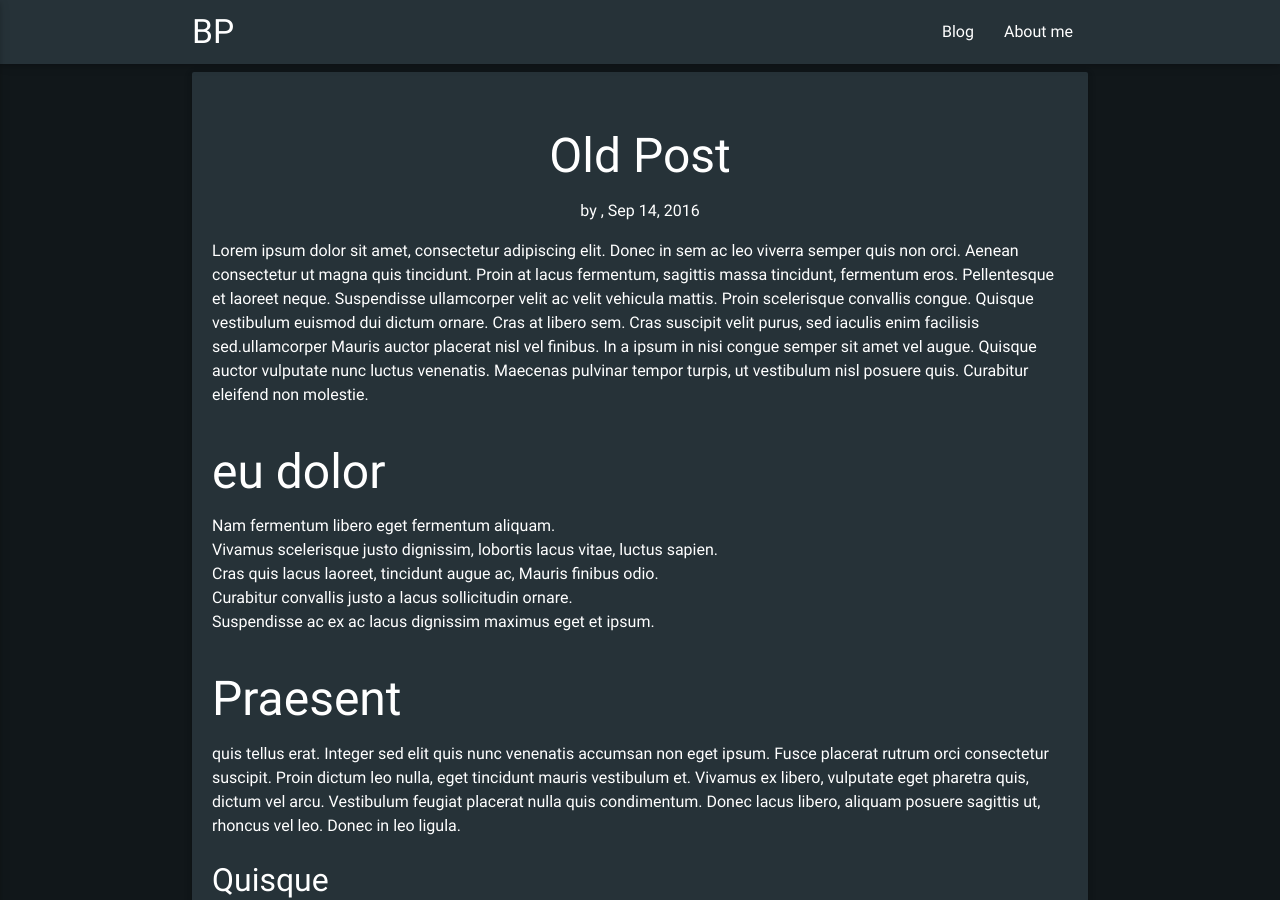
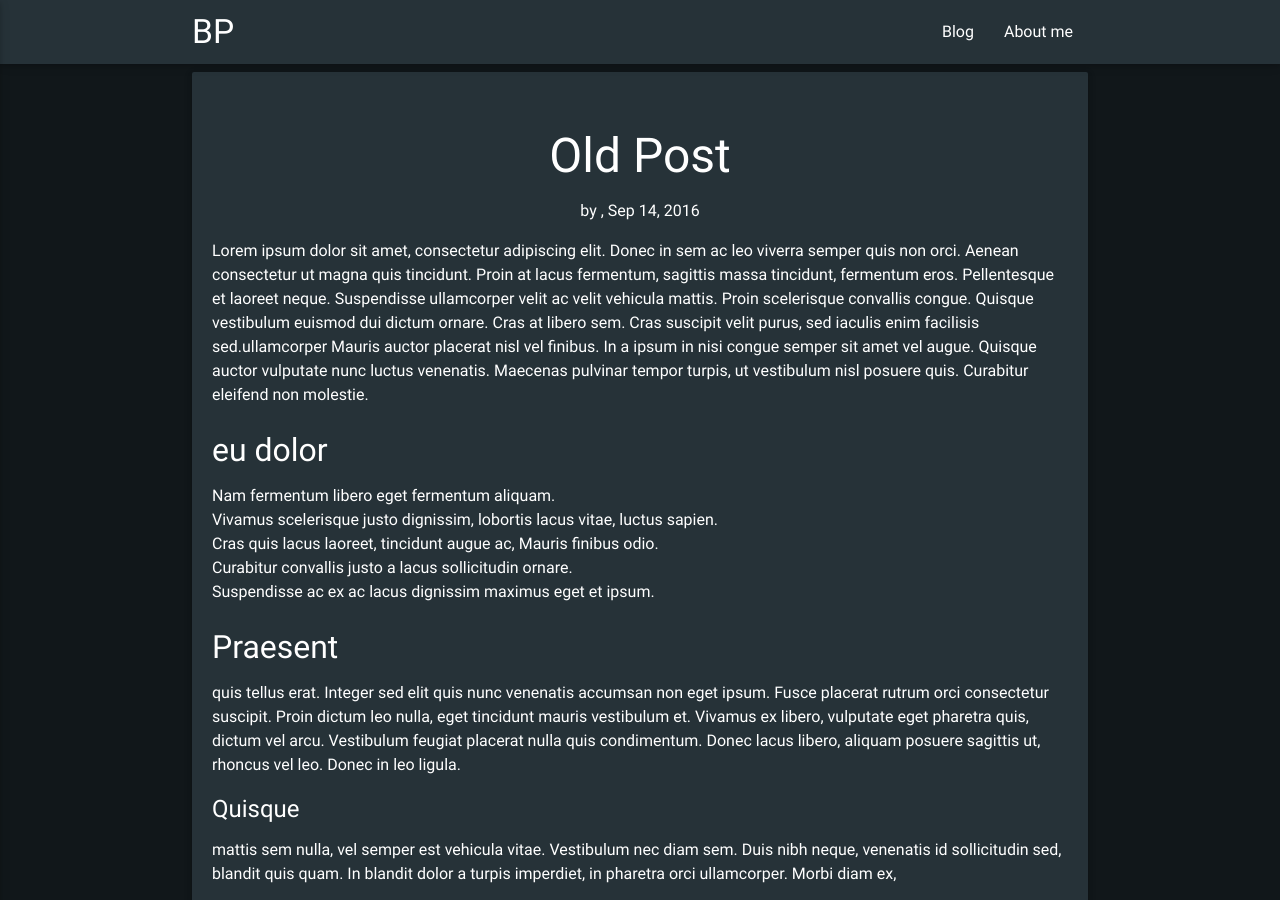
Before and after one commit to piruin/piruin.github.io, a Jekyll site: the page built from _posts/2015-09-14-old-post.markdown, in a window 1280 px wide and 900 px high. Built offline with Jekyll 4.4.1, drawn with Linux system fonts in a browser that asks for light colours; nearby versions of some CDN libraries.

Commit message:
Fix incorrect heading usage

```diff
--- a/_posts/2015-09-14-old-post.markdown
+++ b/_posts/2015-09-14-old-post.markdown
@@ -6,7 +6,7 @@ date: '2016-09-14 18:15:01 +0700'
 
 Lorem ipsum dolor sit amet, consectetur adipiscing elit. Donec in sem ac leo viverra semper quis non orci. Aenean consectetur ut magna quis tincidunt. Proin at lacus fermentum, sagittis massa tincidunt, fermentum eros. Pellentesque et laoreet neque. Suspendisse ullamcorper velit ac velit vehicula mattis. Proin scelerisque convallis congue. Quisque vestibulum euismod dui dictum ornare. Cras at libero sem. Cras suscipit velit purus, sed iaculis enim facilisis sed.ullamcorper Mauris auctor placerat nisl vel finibus. In a ipsum in nisi congue semper sit amet vel augue. Quisque auctor vulputate nunc luctus venenatis. Maecenas pulvinar tempor turpis, ut vestibulum nisl posuere quis. Curabitur eleifend non molestie.
 
-# eu dolor
+## eu dolor
 
 - Nam fermentum libero eget fermentum aliquam.
 - Vivamus scelerisque justo dignissim, lobortis lacus vitae, luctus sapien.
@@ -14,17 +14,17 @@ Lorem ipsum dolor sit amet, consectetur adipiscing elit. Donec in sem ac leo viv
 - Curabitur convallis justo a lacus sollicitudin ornare.
 - Suspendisse ac ex ac lacus dignissim maximus eget et ipsum.
 
-# Praesent
+## Praesent
 
 quis tellus erat. Integer sed elit quis nunc venenatis accumsan non eget ipsum. Fusce placerat rutrum orci consectetur suscipit. Proin dictum leo nulla, eget tincidunt mauris vestibulum et. Vivamus ex libero, vulputate eget pharetra quis, dictum vel arcu. Vestibulum feugiat placerat nulla quis condimentum. Donec lacus libero, aliquam posuere sagittis ut, rhoncus vel leo. Donec in leo ligula.
 
-## Quisque
+### Quisque
 
 mattis sem nulla, vel semper est vehicula vitae. Vestibulum nec diam sem. Duis nibh neque, venenatis id sollicitudin sed, blandit quis quam. In blandit dolor a turpis imperdiet, in pharetra orci ullamcorper. Morbi diam ex,
 
 > eleifend quis bibendum ut, sodales at nulla. Vivamus porttitor a velit et sagittis. Mauris sit amet suscipit mi. Vestibulum porttitor semper pretium. Nullam facilisis nisl ligula. Suspendisse eleifend lobortis egestas. Integer lectus odio, hendrerit in bibendum nec, feugiat at turpis. Quisque pulvinar quis urna in commodo. Nulla porttitor viverra placerat. Curabitur sagittis magna non placerat pretium. Duis laoreet urna metus, quis euismod est dictum volutpat. Donec ullamcorper libero ac eleifend cursus.
 
-## libero ac eleifend
+### libero ac eleifend
 
 - Sed feugiat enim quis malesuada dignissim.
 - Fusce consectetur lacus vitae sapien fringilla ornare.
```
